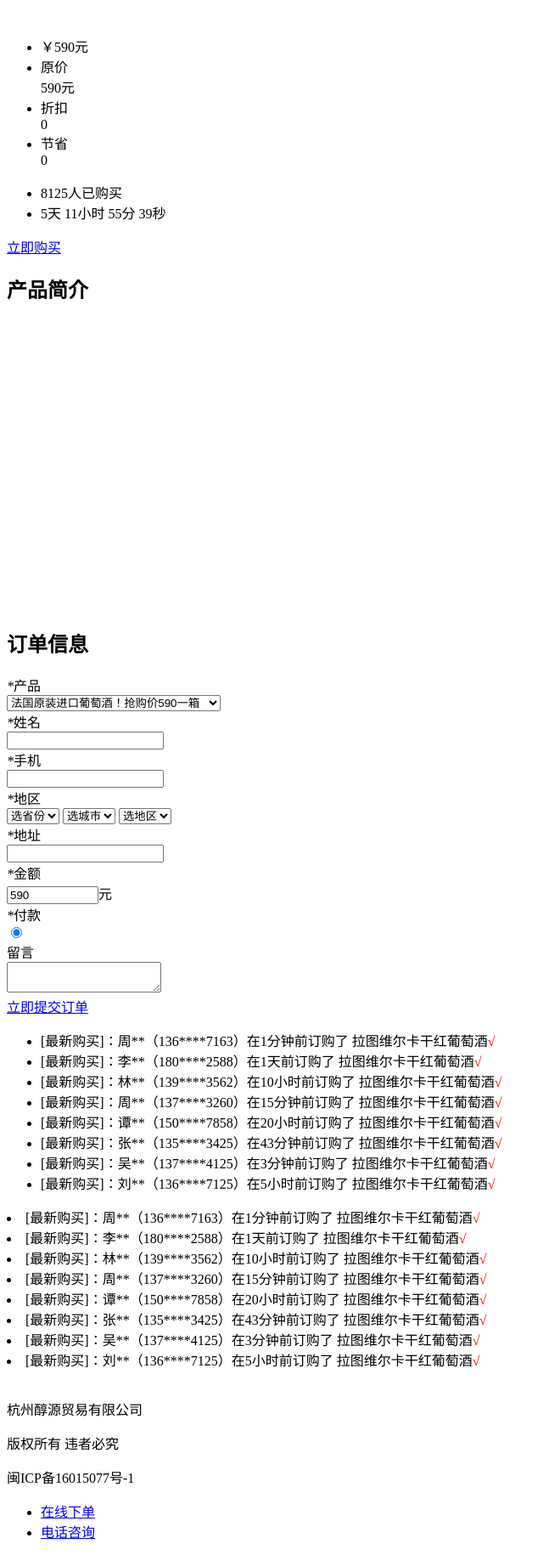
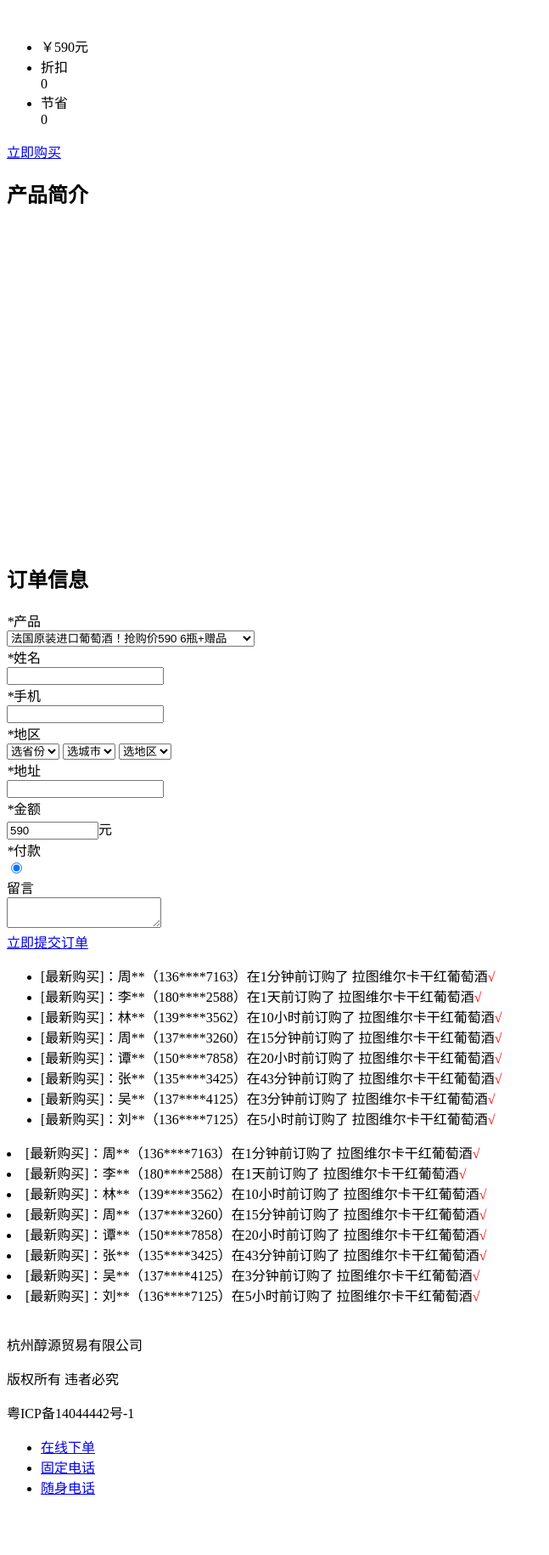
Before and after one commit to ACE-Teame/wine-topsun0769, a PHP site: template app/views/home/index.php in a window 1280 px wide. Shown: the whole page at 85% size, without its empty margins (0-647 px from the left). After the commit the page ends 1759 px from the top, so only its background shows below. Run offline with PHP 8.4, Linux system fonts and the light colour scheme; the template is opened without the code that fills it, so the values that code supplies are empty.

Commit message:
modify view

```diff
--- a/app/views/home/index.php
+++ b/app/views/home/index.php
@@ -17,10 +17,10 @@
         <div class="price">
             <ul class="list clear">
                 <li>￥590元</li>
-                <li>
+                <!-- <li>
                     <div class="title">原价</div>
                     <div class="number">590元</div>
-                </li>
+                </li> -->
                 <li>
                     <div class="title">折扣</div>
                     <div class="number">0</div>
@@ -31,15 +31,15 @@
                 </li>
             </ul>
 
-            <ul class="time clear">
+<!--             <ul class="time clear">
                 <li>8125人已购买</li>
                 <li>
                     <span id="_d">00</span>天
-              <span id="_h">00</span>小时
-              <span id="_m">00</span>分
-              <span id="_s">00</span>秒
-        </li>
-            </ul>
+                    <span id="_h">00</span>小时
+                    <span id="_m">00</span>分
+                    <span id="_s">00</span>秒
+                </li>
+            </ul> -->
         </div>
 
         <div class="buy"><a class="btn" href="#order">立即购买</a></div>
@@ -63,9 +63,12 @@
         <div><img src="<?php echo image('14.jpg') ?>"></div>
         <div><img src="<?php echo image('15.jpg') ?>"></div>
         <div><img src="<?php echo image('16.jpg') ?>"></div>
-        <div><img src="<?php echo image('17.jpg') ?>"></div>
+        <!-- <div><img src="<?php echo image('17.jpg') ?>"></div> -->
         <div><img src="<?php echo image('18.jpg') ?>"></div>
-        <div><img src="<?php echo image('19.jpg') ?>"></div>
+        <div><img src="<?php echo image('20.jpg') ?>"></div>
+        <div><img src="<?php echo image('19_01.jpg') ?>"></div>
+        <div><img src="<?php echo image('20.png') ?>"></div>
+        <div><img src="<?php echo image('19_02.jpg') ?>"></div>
     </section>
 
 
@@ -77,9 +80,9 @@
                     <div class="left"><label><em>*</em>产品</label></div>
                     <div class="right">
                         <select id="product-price">
-                            <option value="590">法国原装进口葡萄酒！抢购价590一箱</option>
-                            <option value="1090">法国原装进口葡萄酒！抢购价1090两箱</option>
-                            <option value="1590">法国原装进口葡萄酒！抢购价1590三箱</option>
+                            <option value="590">法国原装进口葡萄酒！抢购价590 6瓶+赠品</option>
+                            <option value="1090">法国原装进口葡萄酒！抢购价1090 12瓶+赠品</option>
+                            <option value="1590">法国原装进口葡萄酒！抢购价1590 18瓶+赠品</option>
                         </select>
                     </div>
                 </div>
@@ -177,7 +180,8 @@
         <div style="text-align: center"><img src="<?php echo image('foot.png') ?>"></div>
         <p>杭州醇源贸易有限公司</p>
         <p>版权所有 违者必究</p>
-        <p>闽ICP备16015077号-1</p>
+        <!-- <p>闽ICP备16015077号-1</p> -->
+        <p>粤ICP备14044442号-1</p>
     </footer>
     <nav>
         <ul class="menu clear">
@@ -185,7 +189,10 @@
                 <i class="iconfont icon-home"></i><a href="#order">在线下单</a>
             </li>
             <li>
-                <i class="iconfont icon-phone"></i><a href="tel:15113779231">电话咨询</a>
+                <i class="iconfont icon-phone"></i><a href="tel:4007111099">固定电话</a>
+            </li>
+            <li>
+                <i class="iconfont icon-phone"></i><a href="tel:13588437250">随身电话</a>
             </li>
         </ul>
     </nav>
--- a/resource/css/main.css
+++ b/resource/css/main.css
@@ -87,7 +87,7 @@
 .menu { width: 100%; }
 .menu li {
 	float: left;
-	width: 50%;
+	width: 33.3333%;
 	border-right: 1px dotted #f66;
 	box-sizing: border-box;
 	line-height: 45px;
--- a/system/config/database.php
+++ b/system/config/database.php
@@ -5,6 +5,6 @@
 	'database_name' => 'wine-topsun0769',
 	'server'        => 'localhost',
 	'username'      => 'root',
-	'password'      => '123456',
+	'password'      => '',
 	'charset'       => 'utf8',
 ];
```
Also changed, not shown: resource/images/1.jpg, resource/images/19.jpg (deleted), resource/images/19_01.jpg (added), resource/images/19_02.jpg (added), resource/images/20-1.jpg (added), resource/images/20-1.png (added), resource/images/20.jpg (added), resource/images/20.png (added), 1 other file.
